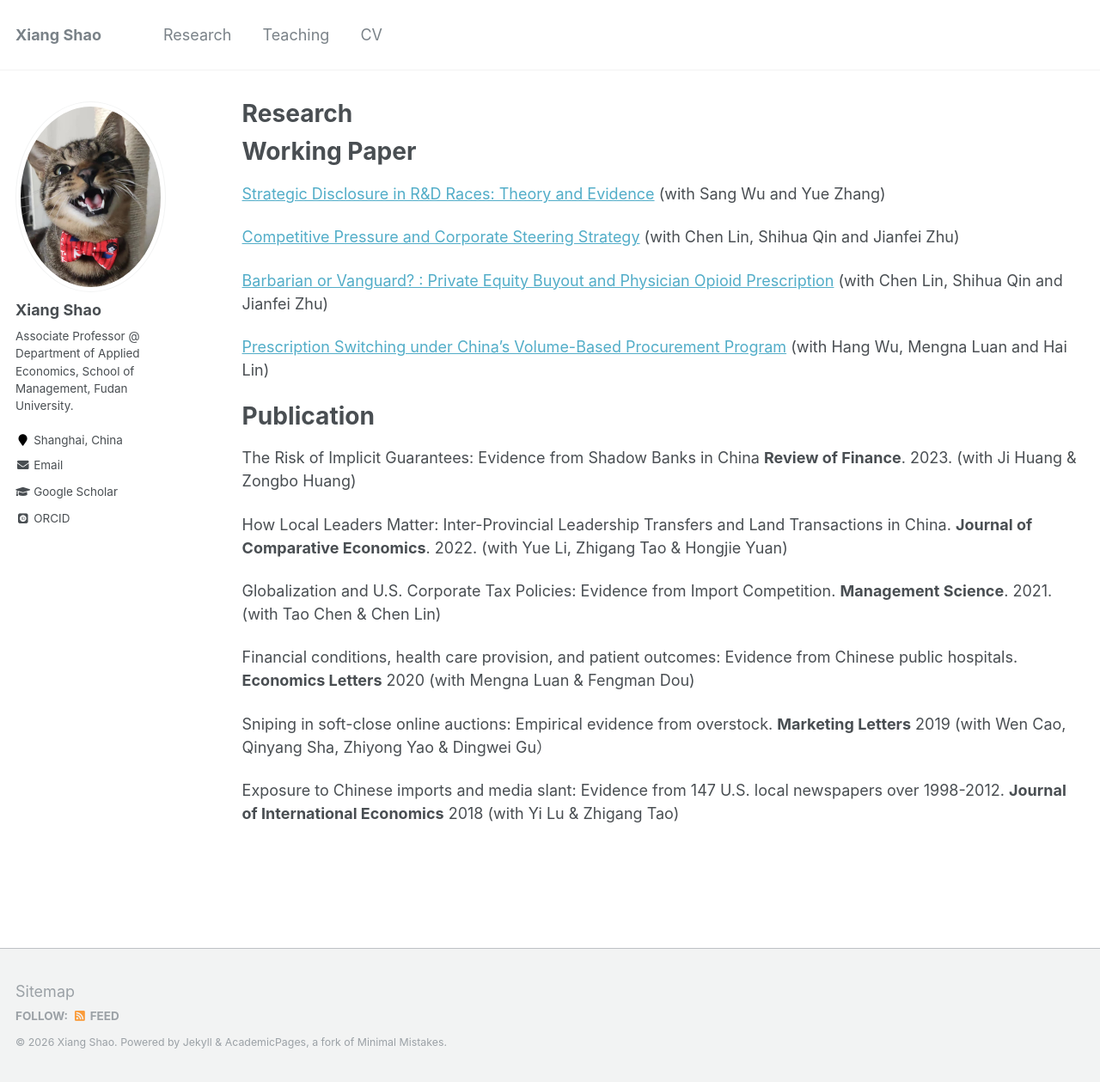
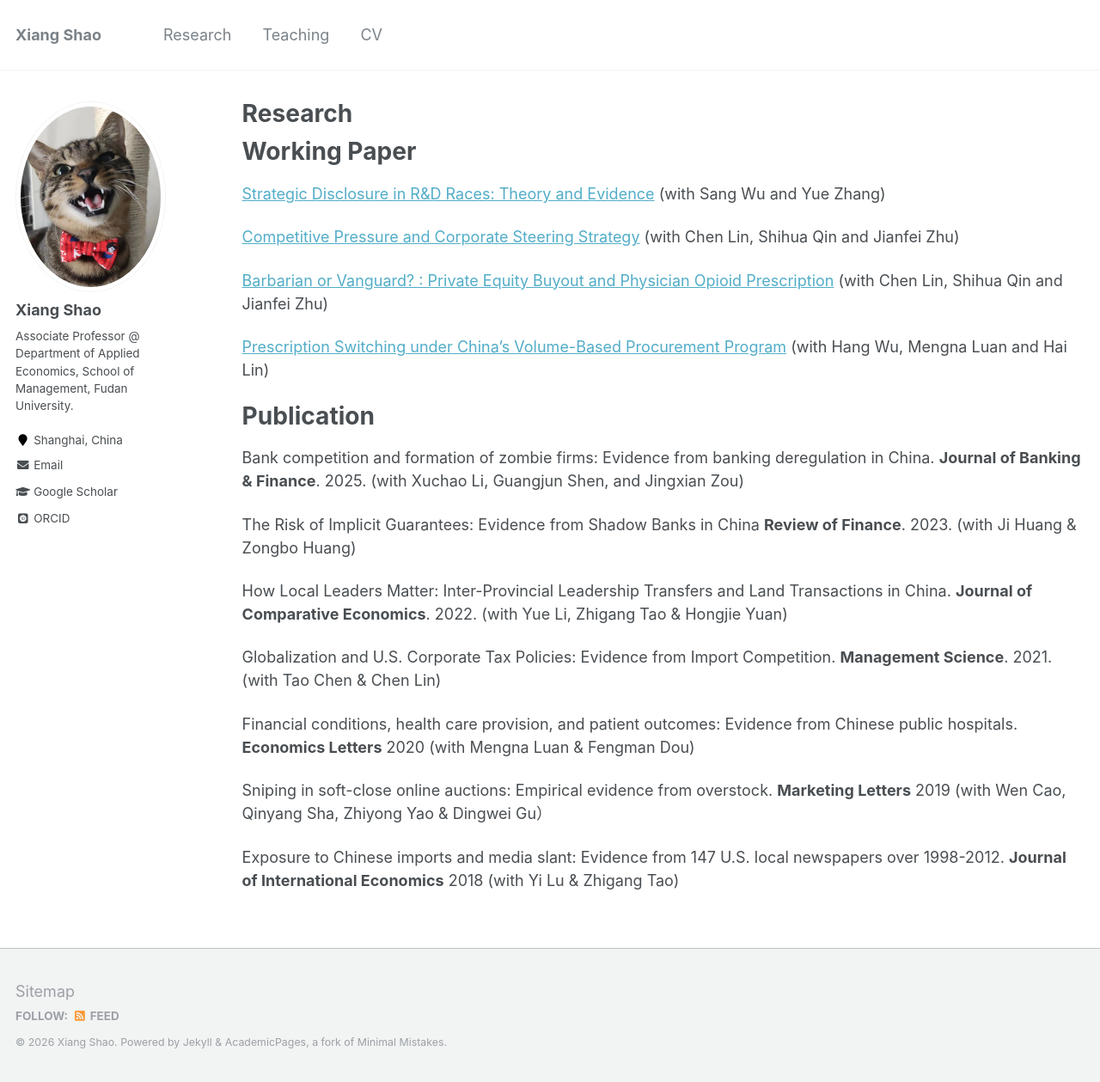
Before and after one commit to xiangshao/xiangshao.github.io, a Jekyll site: the page built from _pages/publications.md, in a window 1280 px wide and 1259 px high. Shown: the whole window at 86% size. Built offline with Jekyll 4.4.1, drawn with Linux system fonts in a browser that asks for light colours; some web fonts are replaced.

Commit message:
Add new publication on bank competition and zombie firms

```diff
--- a/_pages/publications.md
+++ b/_pages/publications.md
@@ -14,6 +14,8 @@ author_profile: true
 [Prescription Switching under China's Volume-Based Procurement Program](https://papers.ssrn.com/abstract=5330720) (with Hang Wu, Mengna Luan and Hai Lin)
 
 # Publication
+   Bank competition and formation of zombie firms: Evidence from banking deregulation in China. **Journal of Banking & Finance**. 2025. (with Xuchao Li, Guangjun Shen, and Jingxian Zou)
+
    The Risk of Implicit Guarantees: Evidence from Shadow Banks in China **Review of Finance**. 2023. (with Ji Huang & Zongbo Huang)
 
    How Local Leaders Matter: Inter-Provincial Leadership Transfers and Land Transactions in China. **Journal of Comparative Economics**. 2022. (with Yue Li, Zhigang Tao & Hongjie Yuan)
```
